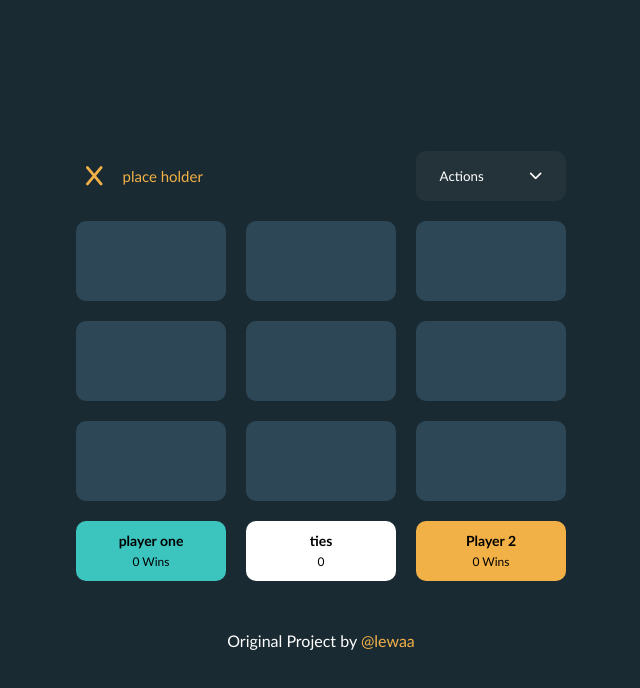
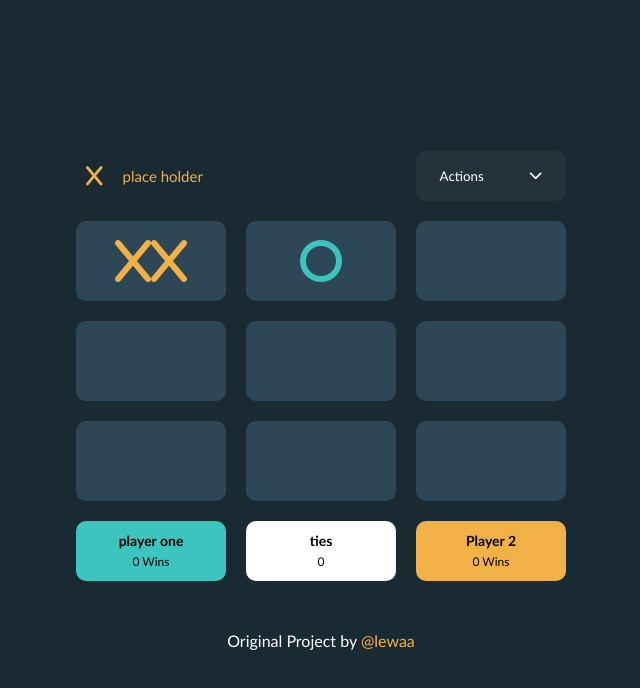
Before and after one commit to Lewaashaaban/tic-tac-toe-, a plain HTML site: page vanilla-build/index.html in a window 1280 px wide. Both pictures are taken after a click on the element 470 px from the left and 260 px from the top of the page. Shown: the whole page, without its empty margins (319-959 px from the left). Drawn offline with Linux system fonts and the light colour scheme.

Commit message:
updated js on second branch

```diff
--- a/vanilla-build/index.html
+++ b/vanilla-build/index.html
@@ -32,8 +32,12 @@
         </div>
 
         <!-- gameboard -->
-        <div class="square shadow" data-id="square" id="1"></div>
-        <div class="square shadow" data-id="square" id="2"></div>
+        <div class="square shadow" data-id="square" id="1">
+          <i class="fa-solid fa-x yellow"></i>
+        </div>
+        <div class="square shadow" data-id="square" id="2">
+          <i class="fa-solid fa-o turquoise"></i>
+        </div>
         <div class="square shadow" data-id="square" id="3"></div>
         <div class="square shadow" data-id="square" id="4"></div>
         <div class="square shadow" data-id="square" id="5"></div>
--- a/vanilla-build/js/index.js
+++ b/vanilla-build/js/index.js
@@ -12,7 +12,6 @@ const App = {
     App.registerEventListeners();
   },
   registerEventListeners() {
-
     // toggling the menu
     App.$.menu.addEventListener("click", (event) => {
       App.$.menuItems.classList.toggle("hidden");
@@ -29,6 +28,10 @@ const App = {
     App.$.squares.forEach((square) => {
       square.addEventListener("click", (event) => {
         console.log(`square with id ${event.target.id} was clicked`);
+        const icon = document.createElement("i");
+        icon.classList.add("fa-solid", "fa-x", "yellow");
+
+        event.target.replaceChildren(icon);
       });
     });
   },
```
